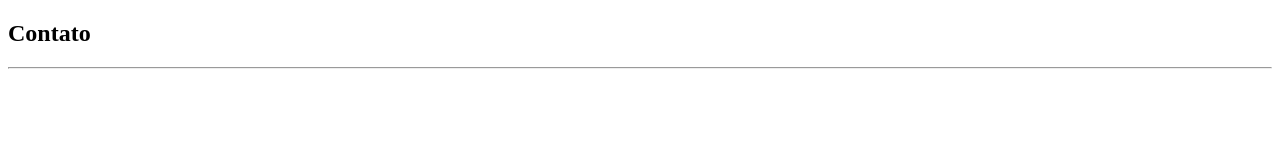
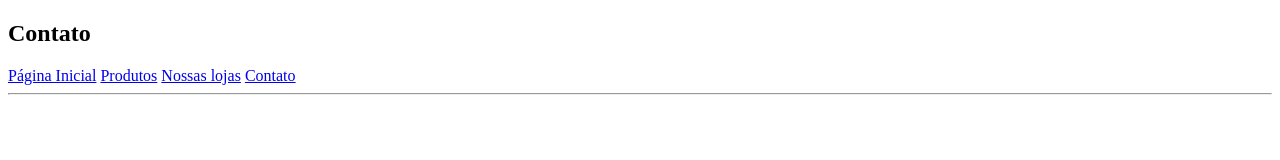
Before and after one commit to LeandroBorges99/Fullstackeletros, a plain HTML site: page contato.html in a window 1280 px wide. Drawn offline with Linux system fonts and the light colour scheme.

Commit message:
Páginas ancoradas uma nas outras.

```diff
--- a/contato.html
+++ b/contato.html
@@ -8,6 +8,10 @@
 </head>
 <body>
     <h2>Contato</h2>
+    <a href="index.html">Página  Inicial</a>
+    <a href="produtos.html">Produtos</a>
+    <a href="loja.html">Nossas lojas</a>
+    <a href="contato.html">Contato</a>
     <hr>
 </body>
 </html>
```
Also changed, not shown: index.html (+4 -0 lines), loja.html (+4 -0 lines), produtos.html (+4 -0 lines).
